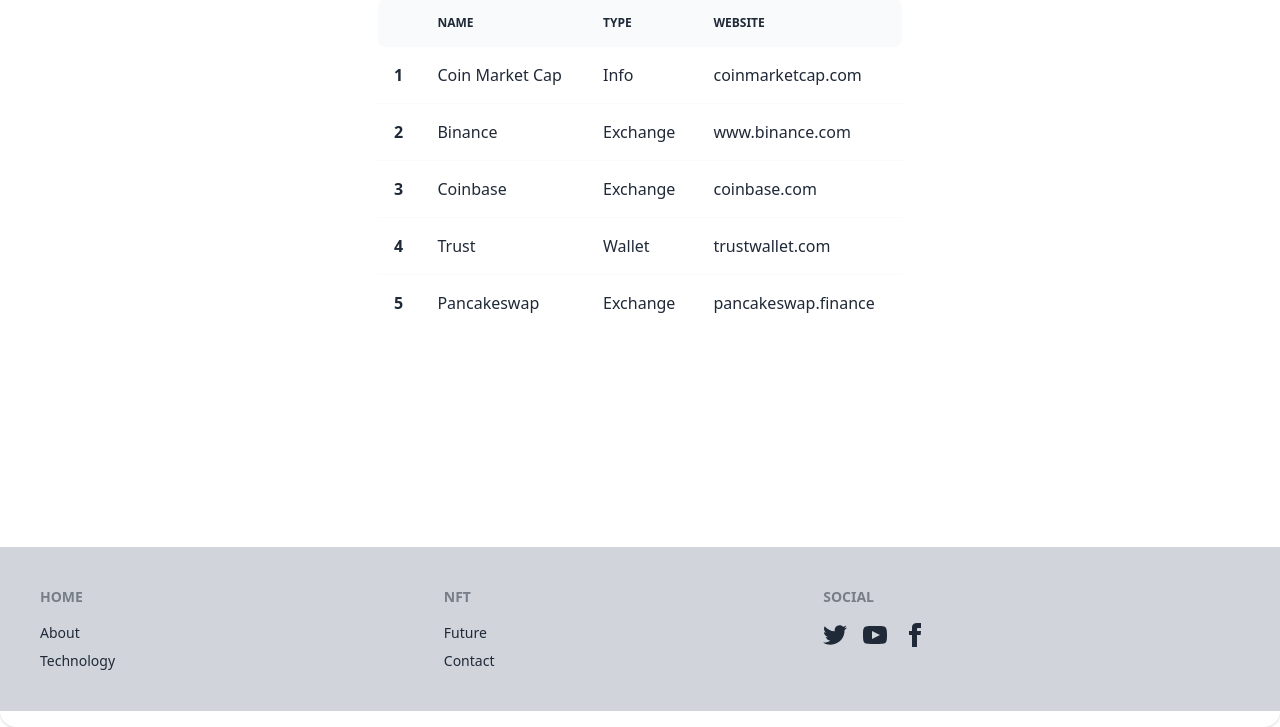
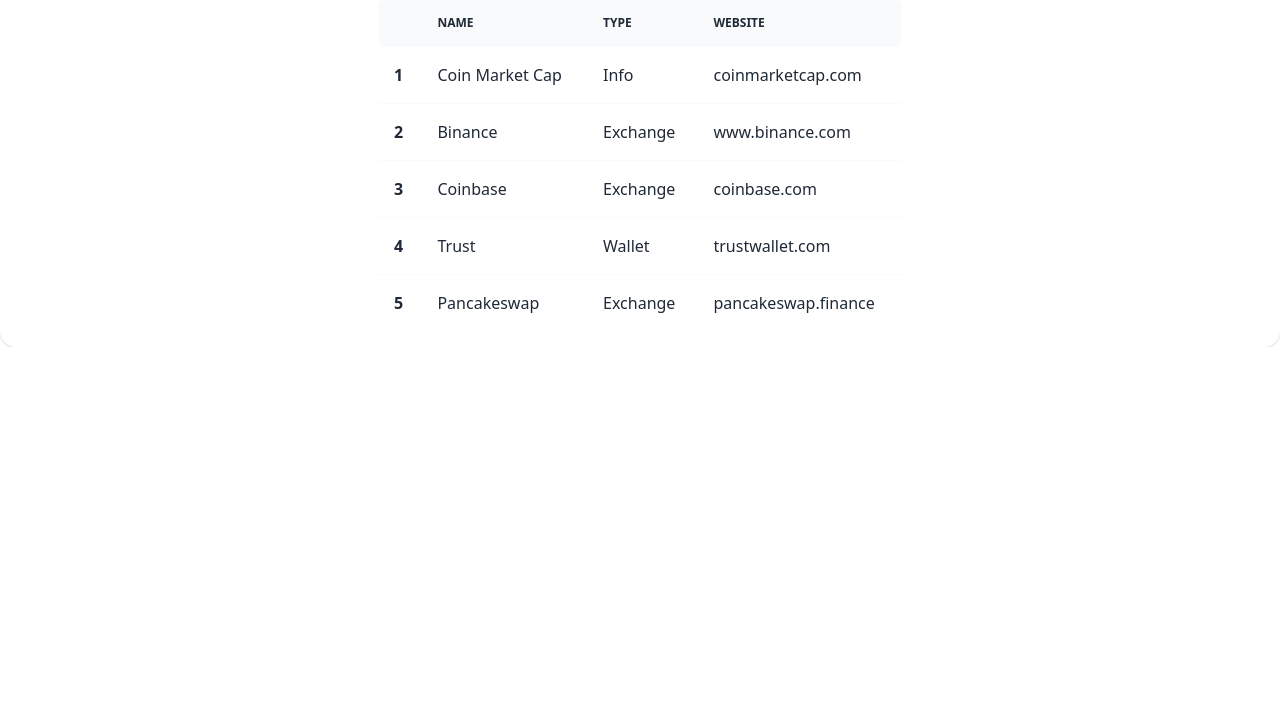
Before and after one commit to pawelpiet/Python_blockchain_webapp, a Flask app: template blockchain_webapp/templates/home.html in a window 1280 px wide; the page is wider, and only the part inside the window is pictured. Shown: the part 603-1330 px from the top of that part. After the commit the page ends 950 px from the top of that part, so only its background shows below. Run offline with Flask 2, Linux system fonts and the light colour scheme; the template is opened without the code that fills it, so the values that code supplies are empty; some libraries are stand-ins or nearby versions.

Commit message:
Update home.html

```diff
--- a/blockchain_webapp/templates/home.html
+++ b/blockchain_webapp/templates/home.html
@@ -181,40 +181,6 @@
 
 </body>
 
-<br><br><br><br><br><br><br><br><br>
-<footer class="p-10 footer bg-base-300 text-base-content">
-  <div>
-    <span class="footer-title">Home</span>
-    <a class="link link-hover">About</a>
-    <a class="link link-hover">Technology</a>
 
-  </div>
-  <div>
-    <span class="footer-title">NFT</span>
-    <a class="link link-hover">Future</a>
-    <a class="link link-hover">Contact</a>
-
-  </div>
-  <div>
-    <span class="footer-title">Social</span>
-    <div class="grid grid-flow-col gap-4">
-      <a>
-        <svg xmlns="http://www.w3.org/2000/svg" width="24" height="24" viewBox="0 0 24 24" class="fill-current">
-          <path d="M24 4.557c-.883.392-1.832.656-2.828.775 1.017-.609 1.798-1.574 2.165-2.724-.951.564-2.005.974-3.127 1.195-.897-.957-2.178-1.555-3.594-1.555-3.179 0-5.515 2.966-4.797 6.045-4.091-.205-7.719-2.165-10.148-5.144-1.29 2.213-.669 5.108 1.523 6.574-.806-.026-1.566-.247-2.229-.616-.054 2.281 1.581 4.415 3.949 4.89-.693.188-1.452.232-2.224.084.626 1.956 2.444 3.379 4.6 3.419-2.07 1.623-4.678 2.348-7.29 2.04 2.179 1.397 4.768 2.212 7.548 2.212 9.142 0 14.307-7.721 13.995-14.646.962-.695 1.797-1.562 2.457-2.549z"></path>
-        </svg>
-      </a>
-      <a>
-        <svg xmlns="http://www.w3.org/2000/svg" width="24" height="24" viewBox="0 0 24 24" class="fill-current">
-          <path d="M19.615 3.184c-3.604-.246-11.631-.245-15.23 0-3.897.266-4.356 2.62-4.385 8.816.029 6.185.484 8.549 4.385 8.816 3.6.245 11.626.246 15.23 0 3.897-.266 4.356-2.62 4.385-8.816-.029-6.185-.484-8.549-4.385-8.816zm-10.615 12.816v-8l8 3.993-8 4.007z"></path>
-        </svg>
-      </a>
-      <a>
-        <svg xmlns="http://www.w3.org/2000/svg" width="24" height="24" viewBox="0 0 24 24" class="fill-current">
-          <path d="M9 8h-3v4h3v12h5v-12h3.642l.358-4h-4v-1.667c0-.955.192-1.333 1.115-1.333h2.885v-5h-3.808c-3.596 0-5.192 1.583-5.192 4.615v3.385z"></path>
-        </svg>
-      </a>
-    </div>
-  </div>
-</footer>
 
 </html>
```
